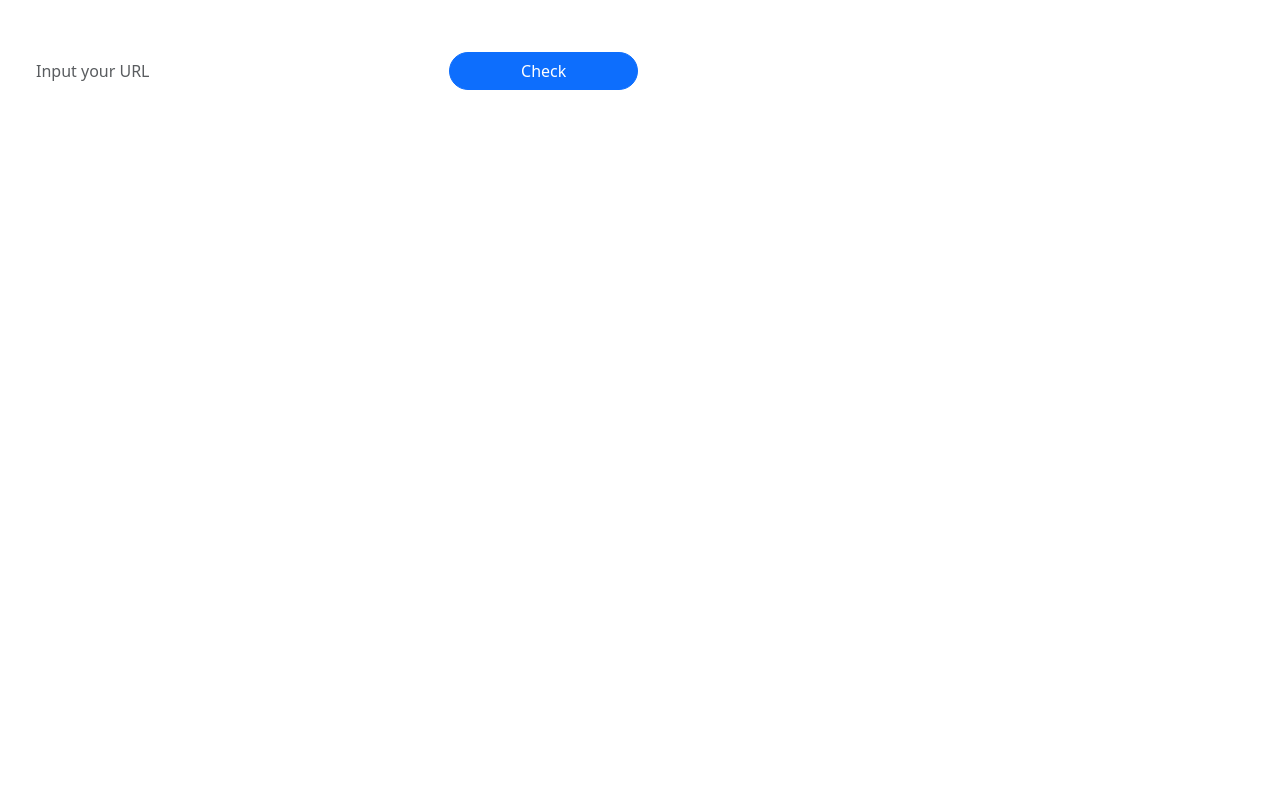
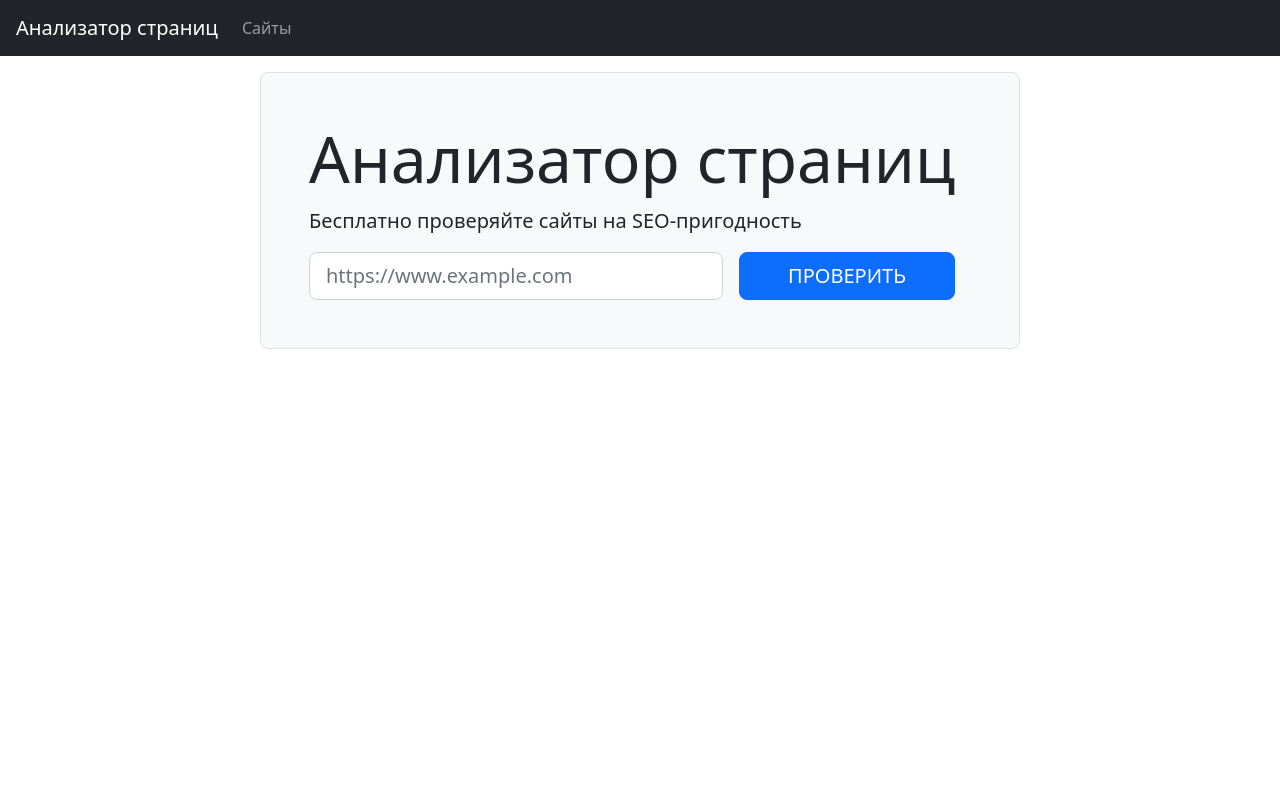
Before and after one commit to BobKelsoGIT/python-project-83, a Flask app: page / in a window 1280 px wide. Run offline with Flask 3, Linux system fonts and the light colour scheme; some libraries are stand-ins or nearby versions.

Commit message:
design changed

```diff
--- a/page_analyzer/templates/index.html
+++ b/page_analyzer/templates/index.html
@@ -1,27 +1,48 @@
-<!doctype html>
+<!DOCTYPE html>
 <html lang="en">
   <head>
-    <meta charset="UTF-8">
-    <meta name="viewport"
-          content="width=device-width, user-scalable=no, initial-scale=1.0, maximum-scale=1.0, minimum-scale=1.0">
-    <meta http-equiv="X-UA-Compatible" content="ie=edge">
-    <link href="https://cdn.jsdelivr.net/npm/bootstrap@5.3.3/dist/css/bootstrap.min.css" rel="stylesheet"
-          integrity="sha384-QWTKZyjpPEjISv5WaRU9OFeRpok6YctnYmDr5pNlyT2bRjXh0JMhjY6hW+ALEwIH" crossorigin="anonymous">
-    <title>Document</title>
+    <meta charset="utf-8">
+    <meta name="viewport" content="width=device-width, initial-scale=1, shrink-to-fit=no">
+    <meta name="description" content="Third project for Hexlet.io">
+    <link href="https://cdn.jsdelivr.net/npm/bootstrap@5.2.0/dist/css/bootstrap.min.css" rel="stylesheet"
+    integrity="sha384-gH2yIJqKdNHPEq0n4Mqa/HGKIhSkIHeL5AyhkYV8i59U5AR6csBvApHHNl/vI1Bx" crossorigin="anonymous">
+    <title>Анализатор страниц</title>
   </head>
-<body>
-<div class="search-bar mt-5 p-3 p-lg-1 ps-lg-4">
-    <form action="#">
+  <body class="min-vh-100 d-flex flex-column">
+  <header class="flex-shrink-0">
+    <nav class="navbar navbar-expand-md navbar-dark bg-dark px-3">
+  <a class="navbar-brand" href="/">Анализатор страниц</a>
+  <div id="navbarNav">
+      <ul class="navbar-nav">
+        <li class="nav-item"><a class="nav-link " href="/urls">Сайты</a></li>
+      </ul>
+  </div>
+</nav>
+
+  </header>
+
+
+
+  <main class="flex-grow-1">
+    <div class="container-lg mt-3">
+      <h1></h1>
+
+
 <div class="row">
-            <div class="col-lg-4 d-flex align-items-center form-group">
-                    <input class="form-control border-0 shadow-0" type="text" name="search"
-                           placeholder="Input your URL">
-            </div>
-            <div class="col-lg-2 d-grid">
-                <button class="btn btn-primary rounded-pill h-100" type="submit">Check</button>
+  <div class="col-12 col-md-10 col-lg-8 mx-auto border rounded-3 bg-light p-5">
+    <h1 class="display-3">Анализатор страниц</h1>
+    <p class="lead">Бесплатно проверяйте сайты на SEO-пригодность</p>
+    <form action="/urls " method="post" class="d-flex justify-content-center">
+    <input type="text" name="url" placeholder="https://www.example.com"value=""  class="form-control form-control-lg" required>
+    <input type="submit" class="btn btn-primary  btn-lg ms-3 px-5 text-uppercase mx-3" value="Проверить">
+</form>
   </div>
 </div>
-    </form>
+
     </div>
+  </main>
+
+  <script src="https://cdn.jsdelivr.net/npm/bootstrap@5.1.3/dist/js/bootstrap.bundle.min.js"
+    integrity="sha384-ka7Sk0Gln4gmtz2MlQnikT1wXgYsOg+OMhuP+IlRH9sENBO0LRn5q+8nbTov4+1p" crossorigin="anonymous"></script>
   </body>
 </html>
```
Lines whose indentation alone changed are shown as unchanged.
